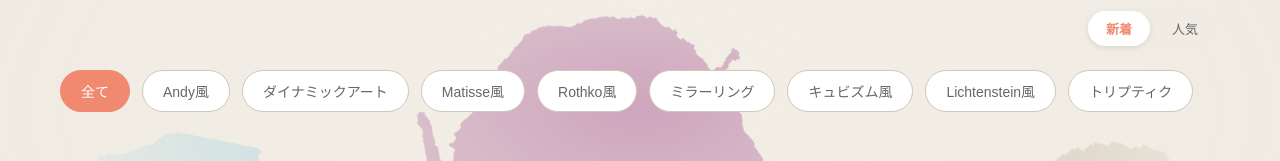
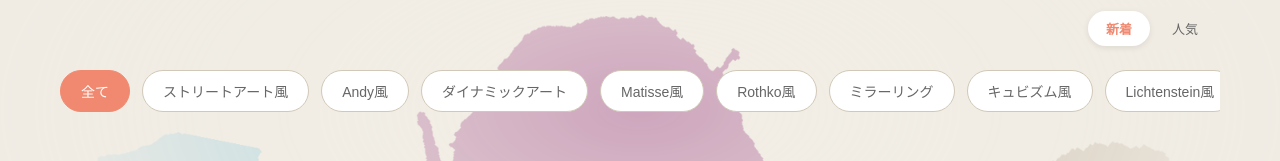
Before and after one commit to fcpanna0328-create/rakumo-frontend, a plain HTML site: page gallery.html in a window 1280 px wide. Shown: the part 1095-1256 px from the top of the page. Drawn offline with Linux system fonts and the light colour scheme; no server answers.

Commit message:
feat: switch to GitHub Pages (CNAME) + ship stencil style, analytics, OGP fix, sitemap/robots

```diff
--- a/gallery.html
+++ b/gallery.html
@@ -8,9 +8,12 @@
   <meta property="og:type" content="website">
   <meta property="og:title" content="みんなのRAKUMO - 落書きアート RAKUMO">
   <meta property="og:description" content="全国の子どもたちの「今しか描けない」が集まるギャラリーです。">
-  <!-- TODO: 本番ドメイン確定後、og:imageは絶対URLに変更すること(相対パスはSNSクローラーに認識されない) -->
-  <meta property="og:image" content="assets/gallery_bg.png">
+  <!-- og:imageは必ず絶対URLにすること(相対パスだとSNSで画像が出ない) -->
+  <meta property="og:image" content="https://rakumo-art.com/assets/gallery_bg.png">
+  <meta property="og:image:alt" content="全国の子どもたちの落書きアートが並ぶギャラリー">
+  <meta property="og:url" content="https://rakumo-art.com/gallery.html">
   <meta property="og:site_name" content="みんなのRAKUMO">
+  <meta property="og:locale" content="ja_JP">
   <meta name="twitter:card" content="summary_large_image">
   <link rel="stylesheet" href="style.css">
   <style>
@@ -883,6 +886,7 @@
 
     <div class="gallery-filters">
       <button class="filter-btn active" data-style="">全て</button>
+      <button class="filter-btn" data-style="stencil">ストリートアート風</button>
       <button class="filter-btn" data-style="andy">Andy風</button>
       <button class="filter-btn" data-style="dynamic">ダイナミックアート</button>
       <button class="filter-btn" data-style="matisse">Matisse風</button>
@@ -890,7 +894,6 @@
       <button class="filter-btn" data-style="mirror">ミラーリング</button>
       <button class="filter-btn" data-style="cubism">キュビズム風</button>
       <button class="filter-btn" data-style="lichtenstein">Lichtenstein風</button>
-      <button class="filter-btn" data-style="triptych">トリプティク</button>
     </div>
 
     <div class="gallery-filters age-filters">
```
